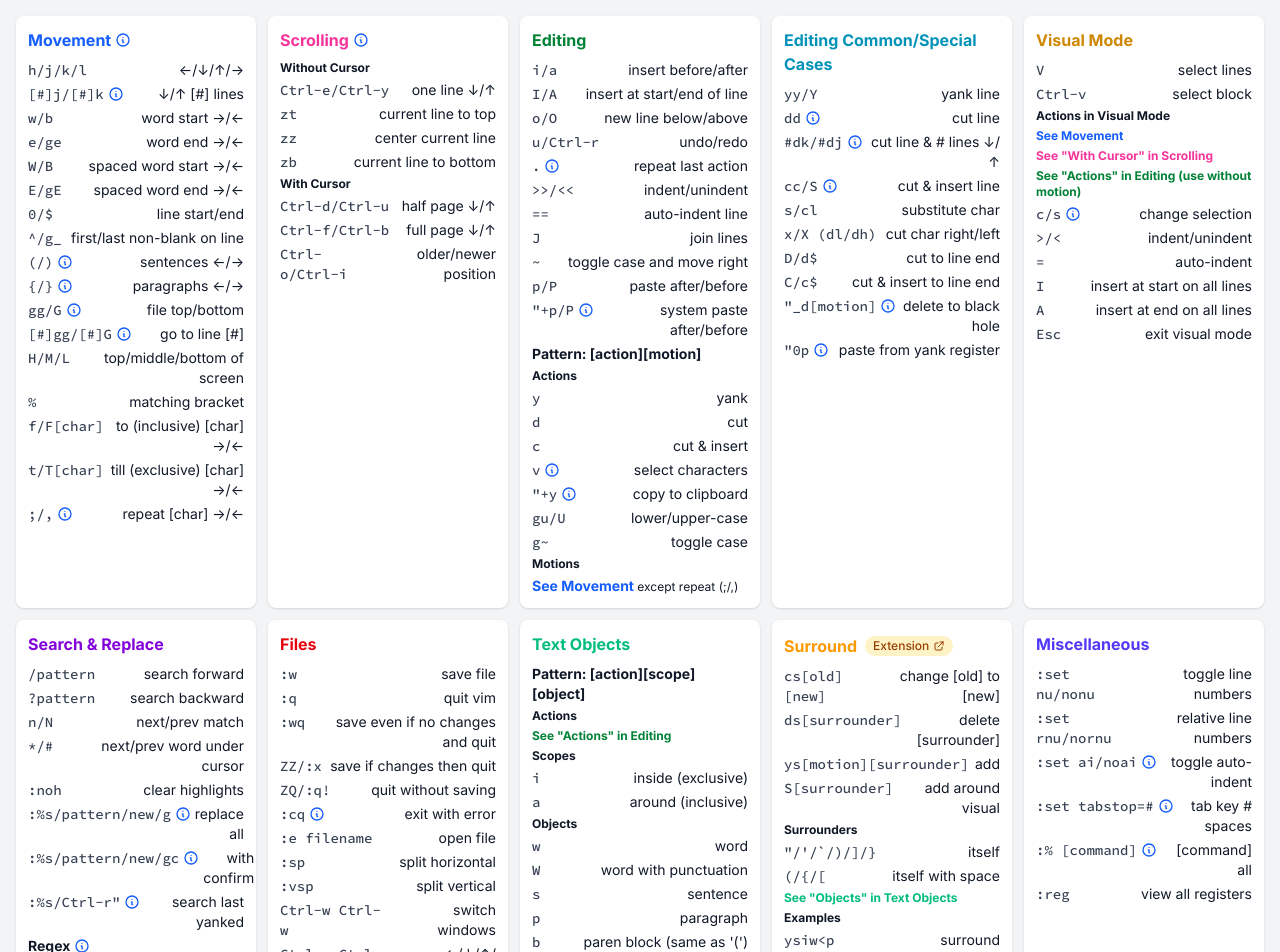
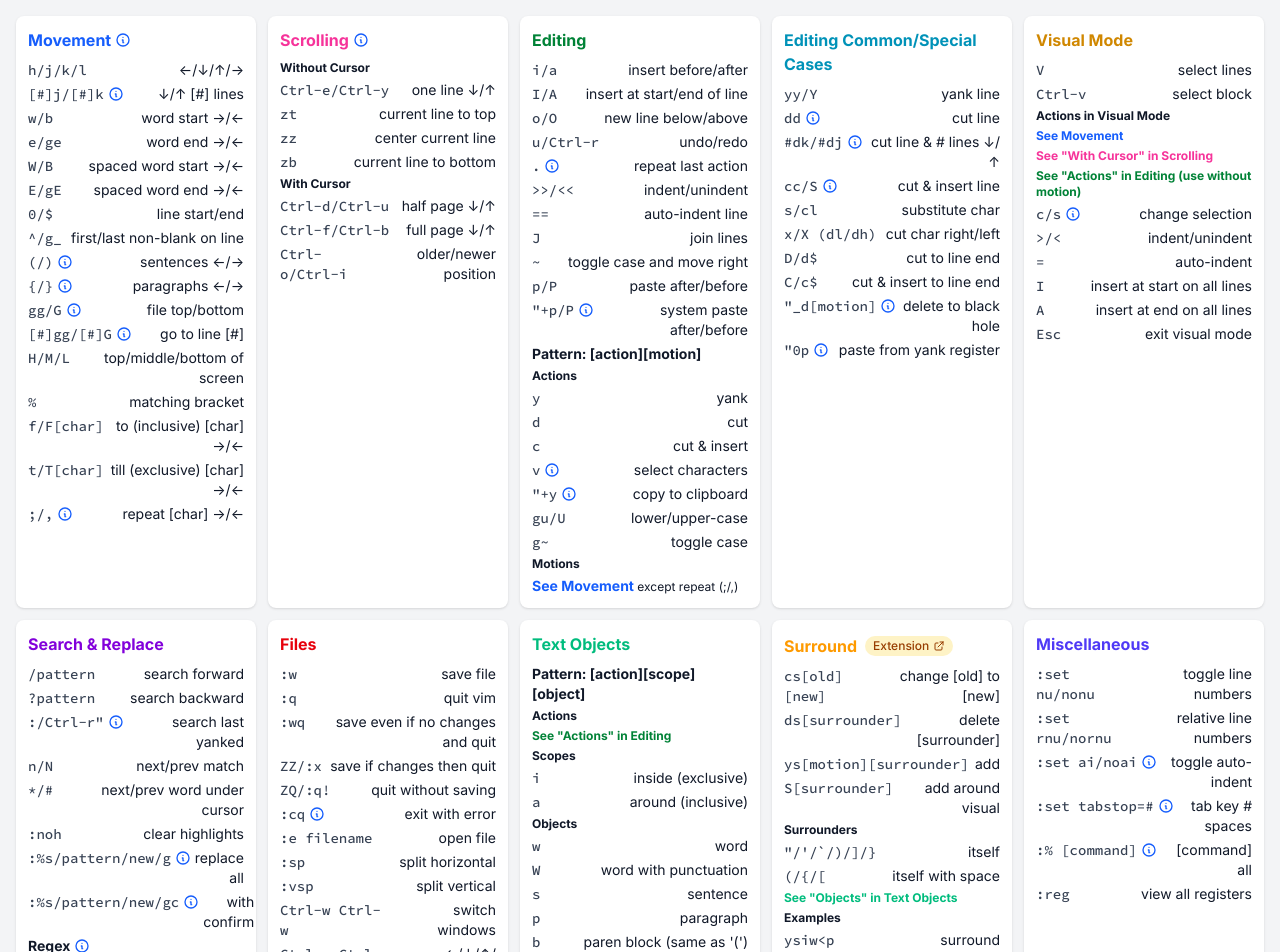
Before and after one commit to Noitidart/vim-cheats, a Next.js app: page / in a window 1280 px wide. Shown: the top 952 px of the page. Built offline with nearby package versions, Linux system fonts and the light colour scheme.

Commit message:
Fix search last yanked command

```diff
--- a/pages/index.tsx
+++ b/pages/index.tsx
@@ -386,6 +386,16 @@ const sections: Section[] = [
     commands: [
       ['/pattern', 'search forward'],
       ['?pattern', 'search backward'],
+      [
+        ':/Ctrl-r"',
+        'search last yanked',
+        {
+          tooltip: [
+            "Out-of-the-box there isn't an easy way to search for selected text in visual mode. Must yank first.",
+            'Can use other registers instead of <kbd>"</kbd>.'
+          ]
+        }
+      ],
       ['n/N', 'next/prev match'],
       ['*/#', 'next/prev word under cursor'],
       [':noh', 'clear highlights'],
@@ -422,11 +432,6 @@ const sections: Section[] = [
             '<kbd>l</kbd> - substitute this and exit (think of "last")'
           ]
         }
-      ],
-      [
-        ':%s/Ctrl-r"',
-        'search last yanked',
-        { tooltip: ['Can use other registers instead of <kbd>"</kbd>'] }
       ],
       [
         'Regex',
```
